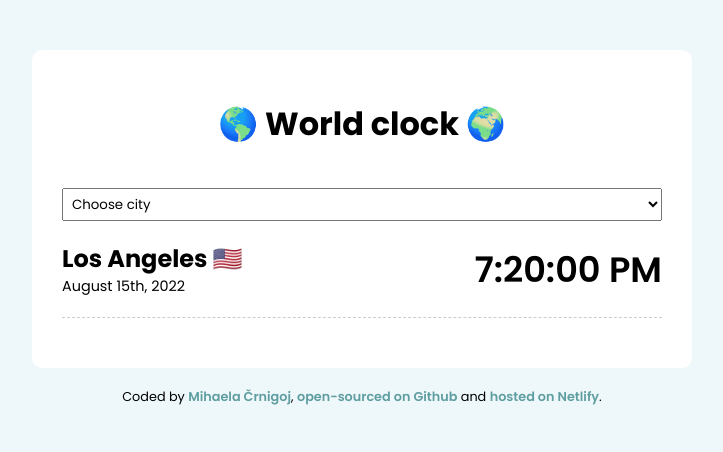
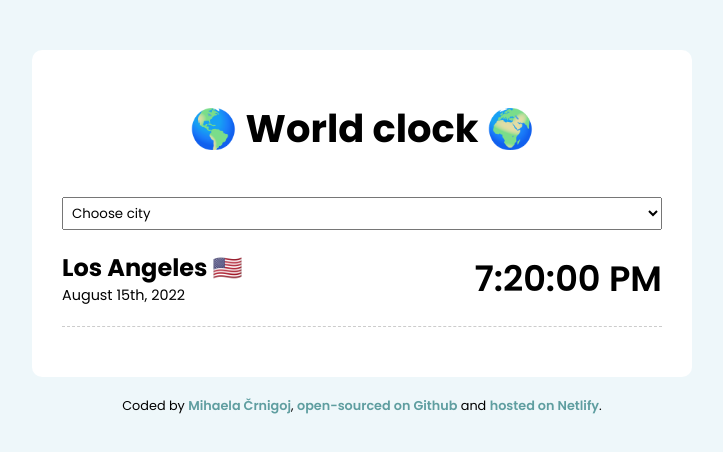
Before and after one commit to mmihelca/world-clock, a plain HTML site: page index.html in a window 1280 px wide. Shown: the whole page, without its empty margins (278-1001 px from the left). Drawn offline with nearby package versions, Linux system fonts and the light colour scheme; a script that the page names is missing.

Commit message:
added a href to title

```diff
--- a/css/index.css
+++ b/css/index.css
@@ -11,6 +11,12 @@ body {
   background-color: white;
   border-radius: 10px;
   margin-top: 50px;
+}
+h1 > a {
+  text-decoration: none;
+  color: black;
+  font-weight: 700;
+  font-size: 1.2em;
 }
 
 h1 {
--- a/index.html
+++ b/index.html
@@ -16,7 +16,7 @@
   </head>
   <body>
     <div class="container">
-      <h1>🌎 World clock 🌍</h1>
+      <h1><a href="/">🌎 World clock 🌍</a></h1>
       <select name="" id="cities">
         <option value="">Choose city</option>
         <option value="current">My current location</option>
```
